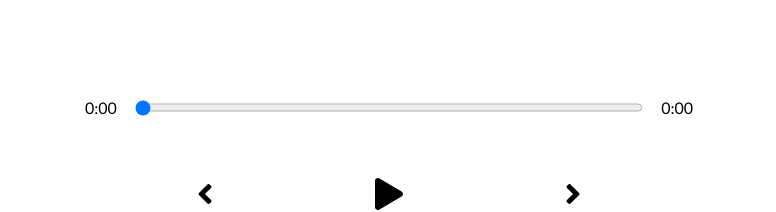
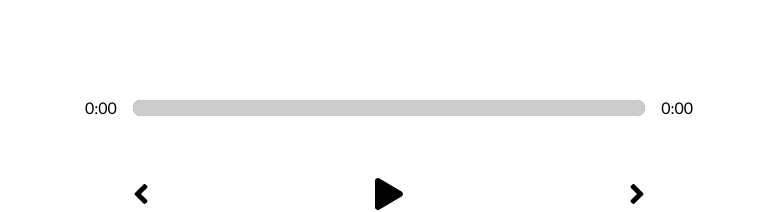
Before and after one commit to your-website/wave-music, a React (Create React App) app: page / in a window 1280 px wide. Shown: the part 494-706 px from the top of the page, without its empty margins (251-1027 px from the left). Built offline with nearby package versions, Linux system fonts and the light colour scheme.

Commit message:
customizing input range

```diff
--- a/src/App.js
+++ b/src/App.js
@@ -16,13 +16,26 @@ function App() {
   const [songInfo, setSongInfo] = useState({
     currentTime: 0,
     duration: 0,
+    animationPercentage: 0,
   });
   const [libraryStatus, setLibraryStatus] = useState(false);
 
   const timeUpdateHandler = (e) => {
     const current = e.target.currentTime;
     const duration = e.target.duration;
-    setSongInfo({ ...songInfo, currentTime: current, duration });
+    // Calculate Percentage
+    const rounderCurrent = Math.round(current);
+    const rounderDuration = Math.round(duration);
+    const animationPercentage = Math.round(
+      (rounderCurrent / rounderDuration) * 100
+    );
+
+    setSongInfo({
+      ...songInfo,
+      currentTime: current,
+      duration,
+      animationPercentage,
+    });
   };
 
   return (
--- a/src/components/LibrarySong/LibrarySong.js
+++ b/src/components/LibrarySong/LibrarySong.js
@@ -1,4 +1,5 @@
 import React from "react";
+
 import {
   LibrarySongContainer,
   SongImage,
@@ -37,8 +38,6 @@ const LibrarySong = ({
     audioRef.current.play();
   };
 
-  console.log();
-
   return (
     <LibrarySongContainer
       onClick={songSelectHandlerntSong}
--- a/src/components/Player/Player.js
+++ b/src/components/Player/Player.js
@@ -1,4 +1,5 @@
 import React from "react";
+import { playAudio } from "../../utils/playAudio";
 
 import { FontAwesomeIcon } from "@fortawesome/react-fontawesome";
 import {
@@ -14,6 +15,8 @@ import {
   TimeControl,
   Paragraph,
   PlayControl,
+  AnimateTrack,
+  Track,
 } from "./style";
 
 const Player = ({
@@ -56,16 +59,30 @@ const Player = ({
     if (direction === "skip-back") {
       if ((currentIndex - 1) % songs.length === -1) {
         setCurrentSong(songs[songs.length - 1]);
+        playAudio(isPlaying, audioRef);
         return;
       }
       setCurrentSong(songs[(currentIndex - 1) % songs.length]);
     }
+    playAudio(isPlaying, audioRef);
   };
+
+  // Add the styles
+  const trackAnim = {
+    transform: `translateX(${songInfo.animationPercentage}%)`,
+  };
+
+  console.log(trackAnim);
 
   return (
     <PlayerContainer>
       <TimeControl>
         <Paragraph>{getTime(songInfo.currentTime)}</Paragraph>
+        <Track
+          style={{
+            background: `linear-gradient(to right, ${currentSong.color[0]}, ${currentSong.color[1]})`,
+          }}
+        >
           <PlayerInput
             min={0}
             max={songInfo.duration || 0}
@@ -73,7 +90,11 @@ const Player = ({
             onChange={dragHandler}
             type="range"
           />
-        <Paragraph>{getTime(songInfo.duration)}</Paragraph>
+          <AnimateTrack style={trackAnim} />
+        </Track>
+        <Paragraph>
+          {songInfo.duration ? getTime(songInfo.duration) : "0:00"}
+        </Paragraph>
       </TimeControl>
       <PlayControl>
         <FontAwesomeIcon
--- a/src/components/Player/style/index.js
+++ b/src/components/Player/style/index.js
@@ -11,11 +11,26 @@ const PlayerContainer = styled.div`
 const TimeControl = styled.div`
   width: 50%;
   display: flex;
+  align-items: center;
 `;
 
 const PlayerInput = styled.input`
   width: 100%;
-  padding: 1rem 0;
+  -webkit-appearance: none;
+  background: transparent;
+  cursor: pointer;
+  margin: 0;
+
+  &:focus {
+    border: none;
+    outline: none;
+  }
+
+  &::-webkit-slider-thumb {
+    -webkit-appearance: none;
+    height: 16px;
+    width: 16px;
+  }
 `;
 
 const Paragraph = styled.p`
@@ -27,11 +42,39 @@ const PlayControl = styled.div`
   justify-content: space-between;
   align-items: center;
   padding: 1rem;
-  width: 30%;
+  width: 40%;
 
   & svg {
     cursor: pointer;
   }
 `;
 
-export { PlayerContainer, PlayerInput, TimeControl, Paragraph, PlayControl };
+const Track = styled.div`
+  position: relative;
+  width: 100%;
+  height: 1rem;
+  background: lightblue;
+  border-radius: 1rem;
+  overflow: hidden;
+`;
+
+const AnimateTrack = styled.div`
+  width: 100%;
+  height: 100%;
+  background: rgb(204, 204, 204);
+  position: absolute;
+  top: 0;
+  left: 0;
+  transform: translateX(0);
+  pointer-events: none;
+`;
+
+export {
+  PlayerContainer,
+  PlayerInput,
+  TimeControl,
+  Paragraph,
+  PlayControl,
+  Track,
+  AnimateTrack,
+};
--- /dev/null
+++ b/src/utils/playAudio.js
@@ -0,0 +1,12 @@
+const playAudio = (isPlaying, audioRef) => {
+  if (isPlaying) {
+    const playPromise = audioRef.current.play();
+    if (playPromise !== undefined) {
+      playPromise.then((audio) => {
+        audioRef.current.play();
+      });
+    }
+  }
+};
+
+export { playAudio };
```
Also changed, not shown: 1 other file (tests, documents, lock files or other folders). Lines whose indentation alone changed are shown as unchanged.
